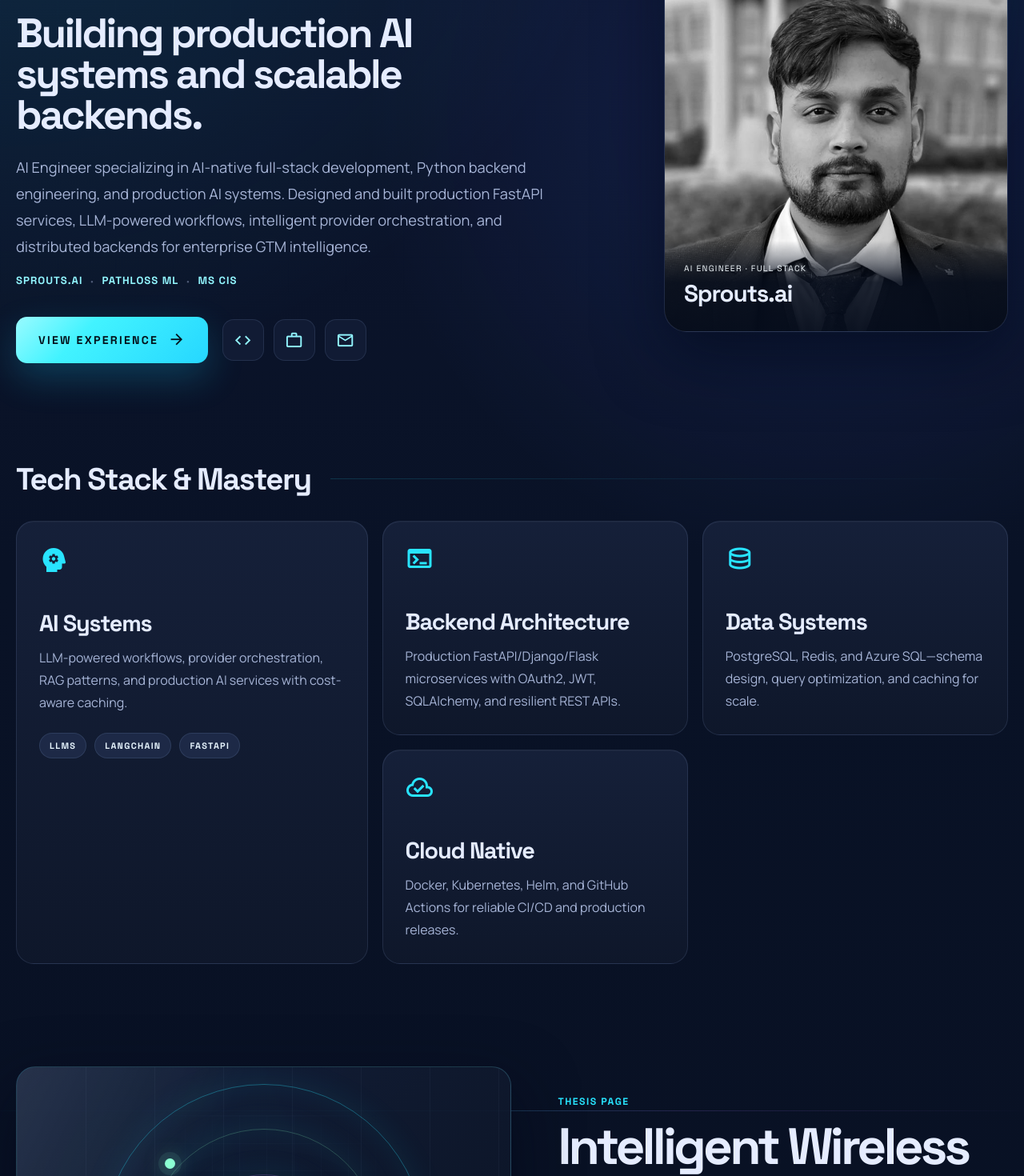
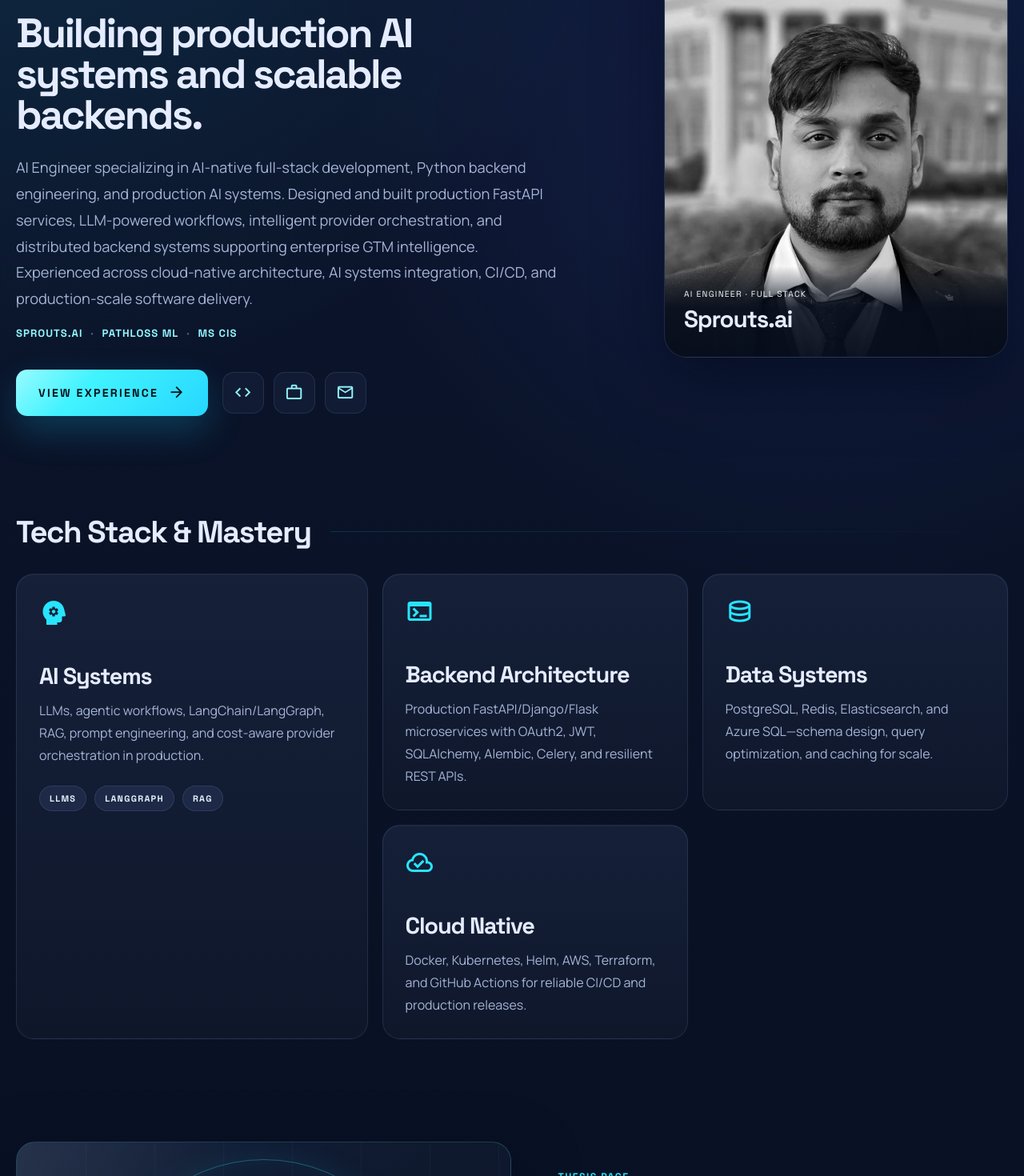
Before and after one commit to wick19/web-portfolio, a React (Vite) app: page / in a window 1280 px wide. Shown: the part 327-1797 px from the top of the page at 80% size. Built offline with nearby package versions, Linux system fonts and the light colour scheme.

Commit message:
third cut

```diff
--- a/src/App.js
+++ b/src/App.js
@@ -14,8 +14,8 @@ const techHighlights = [
     icon: "psychology",
     title: "AI Systems",
     description:
-      "LLM-powered workflows, provider orchestration, RAG patterns, and production AI services with cost-aware caching.",
-    tags: ["LLMs", "LangChain", "FastAPI"],
+      "LLMs, agentic workflows, LangChain/LangGraph, RAG, prompt engineering, and cost-aware provider orchestration in production.",
+    tags: ["LLMs", "LangGraph", "RAG"],
     featured: true,
     filled: true,
   },
@@ -23,19 +23,19 @@ const techHighlights = [
     icon: "terminal",
     title: "Backend Architecture",
     description:
-      "Production FastAPI/Django/Flask microservices with OAuth2, JWT, SQLAlchemy, and resilient REST APIs.",
+      "Production FastAPI/Django/Flask microservices with OAuth2, JWT, SQLAlchemy, Alembic, Celery, and resilient REST APIs.",
   },
   {
     icon: "database",
     title: "Data Systems",
     description:
-      "PostgreSQL, Redis, and Azure SQL—schema design, query optimization, and caching for scale.",
+      "PostgreSQL, Redis, Elasticsearch, and Azure SQL—schema design, query optimization, and caching for scale.",
   },
   {
     icon: "cloud_done",
     title: "Cloud Native",
     description:
-      "Docker, Kubernetes, Helm, and GitHub Actions for reliable CI/CD and production releases.",
+      "Docker, Kubernetes, Helm, AWS, Terraform, and GitHub Actions for reliable CI/CD and production releases.",
   },
 ];
 
--- a/src/customization/Experience.json
+++ b/src/customization/Experience.json
@@ -6,7 +6,7 @@
       "position": "AI Engineer",
       "position_time": "Sep 2025 – Present",
       "location": "Bengaluru, India",
-      "discription": "Owned design and development of two production FastAPI microservices for AI-driven contact enrichment, provider orchestration, and enterprise workflow automation. Built end-to-end features across Python, React, and TypeScript with PostgreSQL, Redis, OAuth2/JWT, Docker, Kubernetes, and GitHub Actions—combining LLM reasoning with deterministic backend services, caching, and async pipelines to improve reliability and cut unnecessary provider cost.",
+      "discription": "Owned design and development of two production FastAPI microservices for AI-driven contact enrichment, provider orchestration, and enterprise workflow automation. Built end-to-end features across Python, React, and TypeScript—enterprise dashboards, relationship intelligence, and organization insights—on PostgreSQL, Redis, OAuth2/JWT, Docker, Kubernetes, Helm, and GitHub Actions. Combined LLM reasoning with deterministic services, async pipelines, Redis rate limiting, and retries to improve reliability and cut unnecessary provider cost.",
       "metrics": [
         { "value": "2", "label": "prod FastAPI services" },
         { "value": "LLM+API", "label": "hybrid AI workflows" },
@@ -21,6 +21,7 @@
         "TypeScript",
         "Docker",
         "Kubernetes",
+        "Helm",
         "LLMs"
       ]
     },
--- a/src/customization/Introduction.json
+++ b/src/customization/Introduction.json
@@ -1,8 +1,8 @@
 {
-  "intro": "AI Engineer specializing in AI-native full-stack development, Python backend engineering, and production AI systems. Designed and built production FastAPI services, LLM-powered workflows, intelligent provider orchestration, and distributed backends for enterprise GTM intelligence.",
+  "intro": "AI Engineer specializing in AI-native full-stack development, Python backend engineering, and production AI systems. Designed and built production FastAPI services, LLM-powered workflows, intelligent provider orchestration, and distributed backend systems supporting enterprise GTM intelligence. Experienced across cloud-native architecture, AI systems integration, CI/CD, and production-scale software delivery.",
   "github": "https://github.com/wick19",
   "linkedin": "https://www.linkedin.com/in/ritwik-k-527914151/",
   "role": "AI Engineer · Full Stack",
   "headline": "Building production AI systems and scalable backends.",
-  "resume": "https://drive.google.com/file/d/1wCi9uvgms4Ypjfy7rh0oySJ7nsaKb4xY/view?usp=sharing"
+  "resume": "https://drive.google.com/file/d/1Zi2NyiEVGfKP0HmY24K6QCJUNFrpHy7U/view?usp=sharing"
 }
--- a/src/customization/Project.json
+++ b/src/customization/Project.json
@@ -9,18 +9,7 @@
       "featured": true,
       "badge": "Proprietary · Sprouts.ai",
       "challenge": "Coordinate multiple external enrichment providers with async workflows, retries, rate limits, and cost-aware orchestration without sacrificing reliability.",
-      "outcome": "Shipped production FastAPI microservices with SQLAlchemy, Redis caching, OAuth2/JWT, Alembic, and cloud-native CI/CD—improving reliability, maintainability, and infrastructure efficiency."
-    },
-    {
-      "project_img": "",
-      "project_name": "UAV Air-to-Air Path Loss Prediction",
-      "project_about": "Machine learning models for UAV air-to-air path loss prediction using terrain, clutter height, and communication parameters with Random Forest, ANN, KNN, and Naive Bayes. Public research code + paper.",
-      "project_tool": "Python, Scikit-Learn, TensorFlow",
-      "project_link": "https://github.com/wick19/PathLossML_Prediction",
-      "featured": false,
-      "badge": "Public · Research",
-      "challenge": "Improve wireless path-loss prediction accuracy for UAV A2A links beyond classical empirical models alone.",
-      "outcome": "Feature engineering, visualization, model evaluation, and comparative analysis to improve wireless communication prediction accuracy."
+      "outcome": "Shipped production FastAPI microservices with SQLAlchemy, Redis caching, OAuth2/JWT, Alembic, GitHub Actions, and cloud-native CI/CD—improving reliability, maintainability, and infrastructure efficiency."
     },
     {
       "project_img": "",
@@ -32,6 +21,17 @@
       "badge": "Academic / coursework",
       "challenge": "Support secure multi-user hotel operations with efficient relational data management at scale.",
       "outcome": "Optimized relational performance, backend APIs, and modular architecture for scalability and maintainability."
+    },
+    {
+      "project_img": "",
+      "project_name": "UAV Path Loss Prediction using Machine Learning",
+      "project_about": "Random Forest, ANN, KNN, and Naive Bayes models for UAV air-to-air path loss prediction using terrain, elevation, clutter height, and communication parameters. Public research code + paper.",
+      "project_tool": "Python, Pandas, NumPy, Scikit-learn, TensorFlow, PyTorch",
+      "project_link": "https://github.com/wick19/PathLossML_Prediction",
+      "featured": false,
+      "badge": "Public · Research",
+      "challenge": "Improve wireless path-loss prediction accuracy for UAV A2A links beyond classical empirical models alone.",
+      "outcome": "Feature engineering, visualization, and comparative model evaluation across propagation scenarios to improve wireless communication prediction accuracy."
     },
     {
       "project_img": "./img/bhp.png",
--- a/src/pro.js
+++ b/src/pro.js
@@ -7,6 +7,7 @@ const iconByName = {
   "Production AI Contact Enrichment Platform": "hub",
   "AI-Powered Contact Enrichment Platform": "hub",
   "UAV Air-to-Air Path Loss Prediction": "settings_input_antenna",
+  "UAV Path Loss Prediction using Machine Learning": "settings_input_antenna",
   "Boston Home Prices through MLP": "home_work",
   "Distributed Hotel Management Platform": "apartment",
 };
@@ -33,8 +34,8 @@ function Pro() {
           Selected <span>Works.</span>
         </h1>
         <p>
-          Production AI at Sprouts.ai, public PathLoss research, then verified ML fundamentals—honest
-          labeling for proprietary and academic work.
+          Resume order: Sprouts enrichment → hotel platform → UAV PathLoss research, plus verified ML
+          fundamentals—honest labeling for proprietary and academic work.
         </p>
       </header>
 
```
Also changed, not shown: 1 other file (tests, documents, lock files or other folders).
